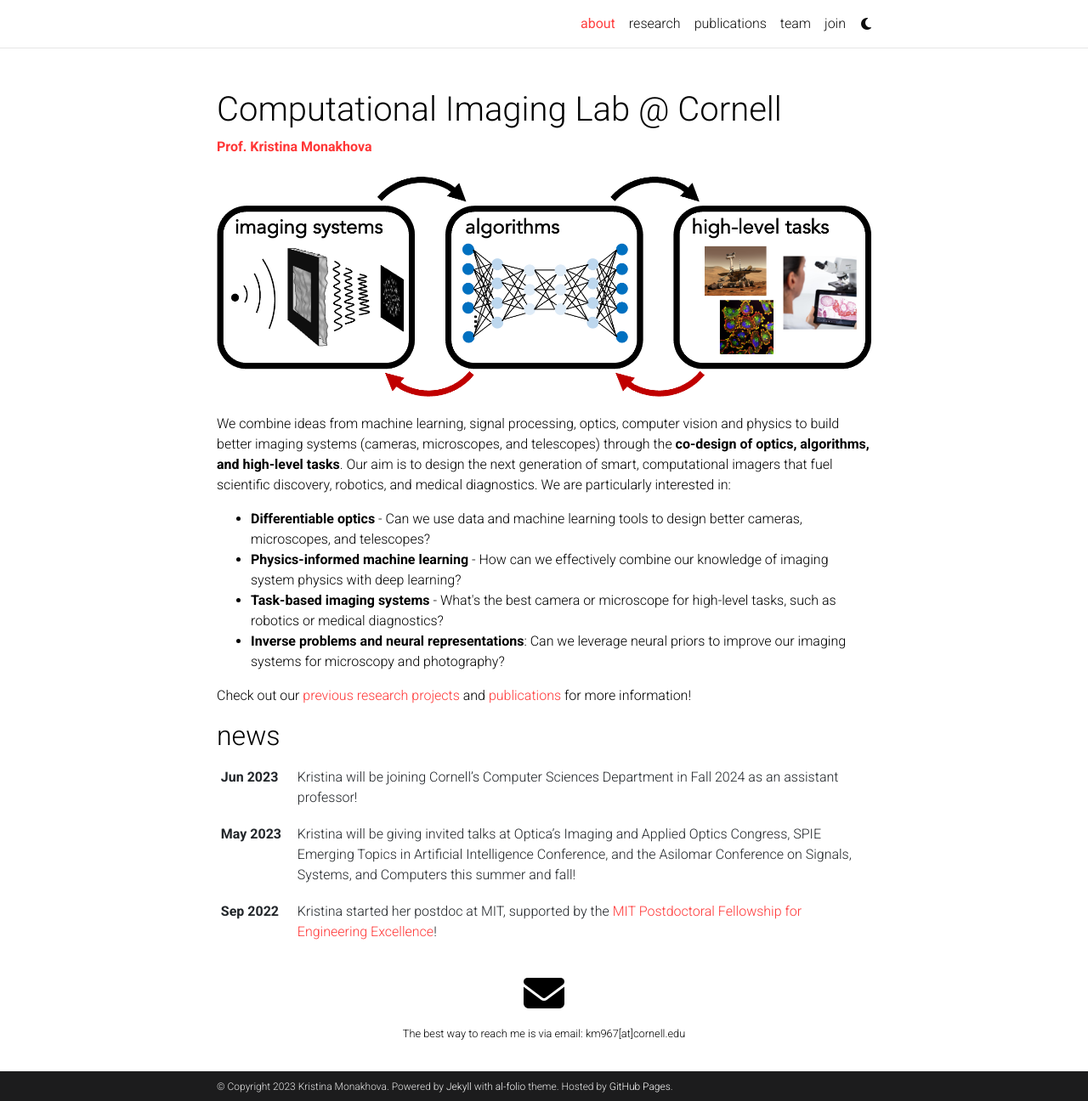
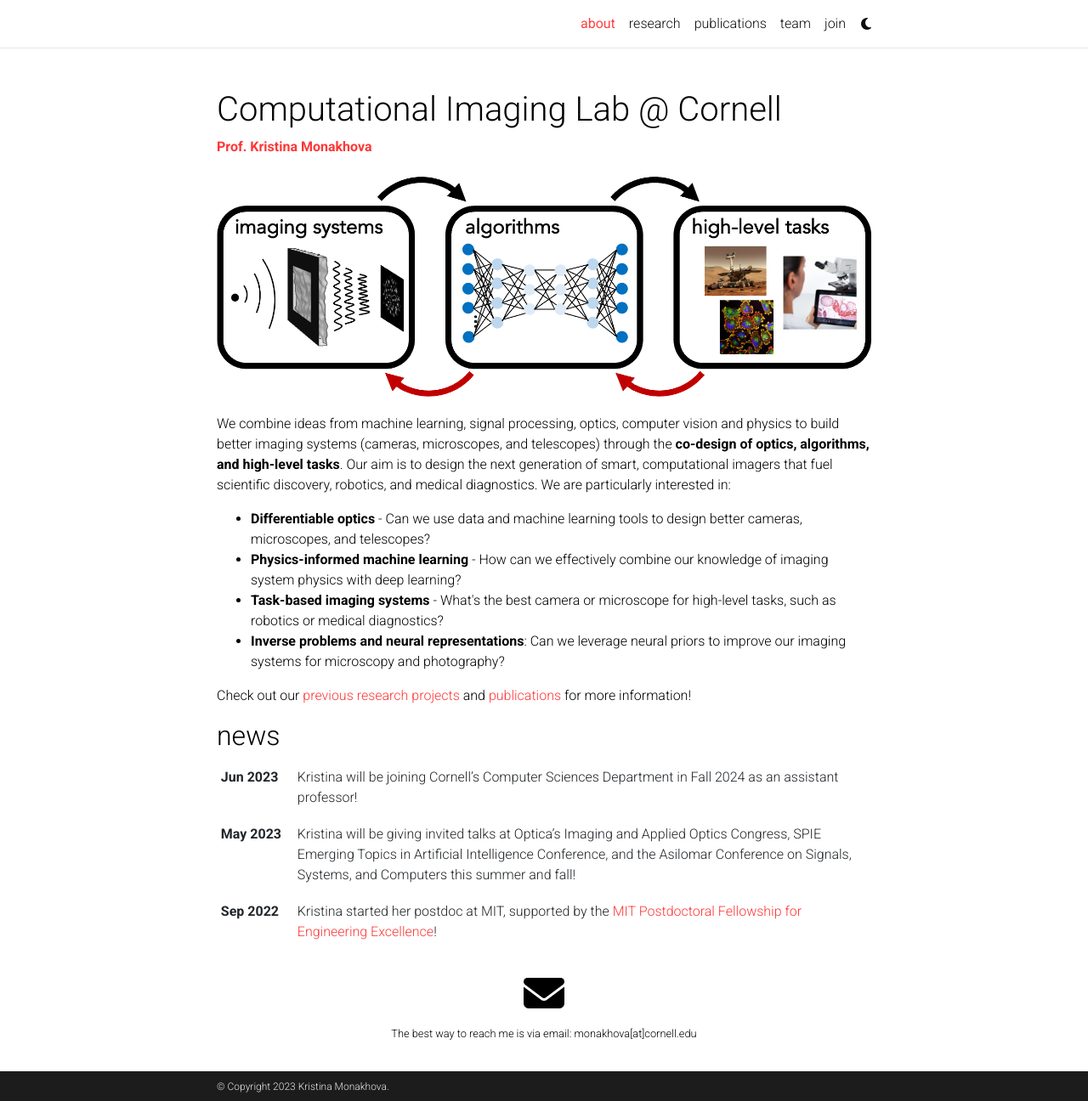
Before and after one commit to monakhova/monakhova.github.io, a Jekyll site: the page built from _pages/about.md, in a window 1280 px wide and 1296 px high. Shown: the whole window at 85% size. Built offline with Jekyll 4.4.1, drawn with Linux system fonts in a browser that asks for light colours; full-size pictures stand in for the smaller copies a plugin makes; comment, search, counter and statistics services are not loaded; a style sheet for code colours, icons or effects is not loaded.

Commit message:
updated email

```diff
--- a/_config.yml
+++ b/_config.yml
@@ -7,12 +7,9 @@ title: Computational Imaging Lab @ Cornell # the website title (if blank, full n
 first_name: Kristina
 middle_name:
 last_name: Monakhova
-email: km967@cornell.edu
-description: > # the ">" symbol means to ignore newlines until "footer_text:"
-  A simple, whitespace theme for academics. Based on [*folio](https://github.com/bogoli/-folio) design.
-footer_text: >
-  Powered by <a href="https://jekyllrb.com/" target="_blank">Jekyll</a> with <a href="https://github.com/alshedivat/al-folio">al-folio</a> theme.
-  Hosted by <a href="https://pages.github.com/" target="_blank">GitHub Pages</a>.
+email: monakhova@cornell.edu
+description: Website of the Computational Imaging Lab at Cornell run by Prof. Kristina Monakhova
+footer_text:
 keywords:  # add your own keywords or leave empty
 
 lang: en # the language of your site (for example: en, fr, cn, ru, etc.)
@@ -106,7 +103,7 @@ youtube_id: # your youtube channel id (youtube.com/@<youtube_id>)
 discord_id: # your discord id (18-digit unique numerical identifier)
 
 contact_note: >
-  The best way to reach me is via email: km967[at]cornell.edu
+  The best way to reach me is via email: monakhova[at]cornell.edu
 
 # -----------------------------------------------------------------------------
 # Analytics and search engine verification
```
Also changed, not shown: _pages/PI.md (+1 -1 lines).
